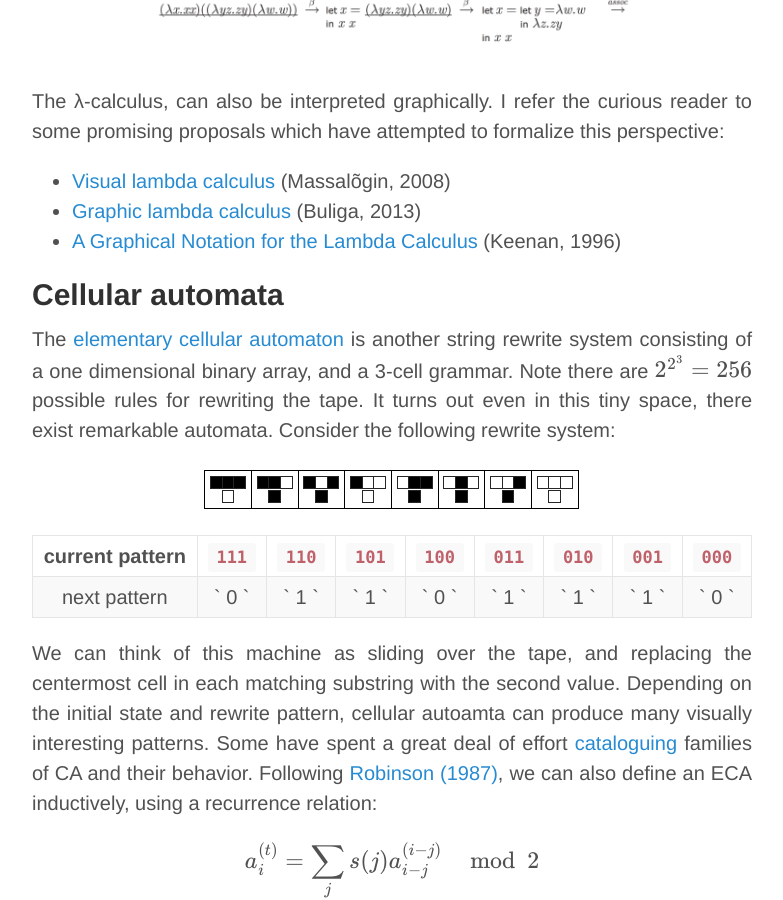
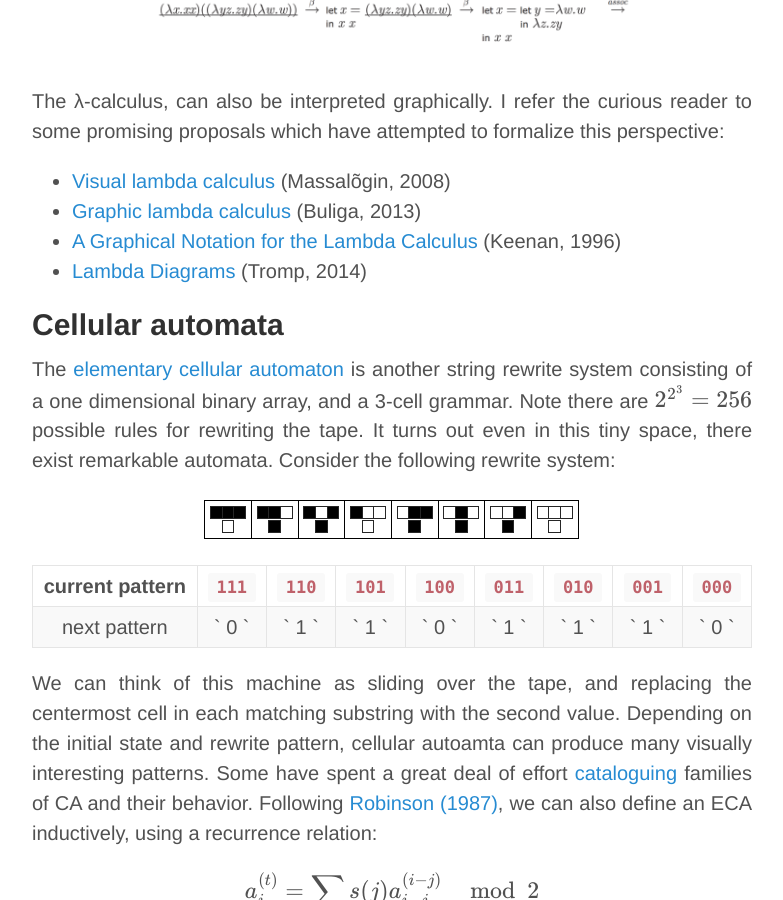
Before and after one commit to breandan/breandan.github.io, a Jekyll site: the page built from _posts/2020-06-30-graph-computation.md, in a window 1280 px wide and 900 px high, scrolled down 15183 px. Shown: the whole window, without its empty margins (248-1031 px from the left). Built offline with Jekyll 4.4.1, drawn with Linux system fonts in a browser that asks for light colours; nearby versions of some CDN libraries; some web fonts are replaced; formulas are drawn with MathJax 3; comment, search, counter and statistics services are not loaded.

Commit message:
add tromp's lambda diagrams page

```diff
--- a/_posts/2020-06-30-graph-computation.md
+++ b/_posts/2020-06-30-graph-computation.md
@@ -291,6 +291,7 @@ The λ-calculus, can also be interpreted graphically. I refer the curious reader
 * [Visual lambda calculus](http://bntr.planet.ee/lambda/work/visual_lambda.pdf) (Massalõgin, 2008)
 * [Graphic lambda calculus](https://arxiv.org/pdf/1305.5786.pdf) (Buliga, 2013)
 * [A Graphical Notation for the Lambda Calculus](http://dkeenan.com/Lambda/) (Keenan, 1996)
+* [Lambda Diagrams](https://tromp.github.io/cl/diagrams.html) (Tromp, 2014)
 
 ## Cellular automata
 
@@ -478,7 +479,7 @@ Approximately 20% of the human cerebral cortex is devoted to [visual processing]
 | [Causal graphs](https://en.wikipedia.org/wiki/Causal_graph) | <br/><center><img align="center" width="50%" src="https://upload.wikimedia.org/wikipedia/commons/e/ea/College_notID.png"/></center> |
 | [Category theory](https://www.cs.mcgill.ca/~prakash/Pubs/category_theory_notes.pdf) |<br/><center><img align="center" width="50%" src="https://upload.wikimedia.org/wikipedia/commons/e/ef/Commutative_diagram_for_morphism.svg"/></center>|
 | [Penrose notation](https://www.mscs.dal.ca/%7Eselinger/papers/graphical-bib/public/Penrose-applications-of-negative-dimensional-tensors.pdf) |<br/><center><img align="center" width="50%" src="https://enacademic.com/pictures/enwiki/80/Penrose_covariant_derivate.svg"/></center>|
-|[Feynman diagrams](http://www-pnp.physics.ox.ac.uk/~barra/teaching/feynman.pdf)|<br/><center><img align="center" width="50%" src="https://upload.wikimedia.org/wikipedia/commons/1/1f/Feynmann_Diagram_Gluon_Radiation.svg"/></center>|
+| [Feynman diagrams](http://www-pnp.physics.ox.ac.uk/~barra/teaching/feynman.pdf)|<br/><center><img align="center" width="50%" src="https://upload.wikimedia.org/wikipedia/commons/1/1f/Feynmann_Diagram_Gluon_Radiation.svg"/></center>|
 
 <!--| [Petri networks](https://en.wikipedia.org/wiki/Petri_net) | <br/><center><img align="center" width="50%" src="https://upload.wikimedia.org/wikipedia/commons/d/d7/Animated_Petri_net_commons.gif"/></center> |-->
 <!--| [Proof networks](https://en.wikipedia.org/wiki/Proof_net) | <br/><center><img align="center" width="50%" src="https://www.researchgate.net/profile/Marco_Solieri/publication/311737880/figure/fig7/AS:501886778576905@1496670540685/Example-a-mMELL-proof-net-left-and-two-simple-mixed-nets-that-belong-to-its-expansion.png"/></center> |-->
```
